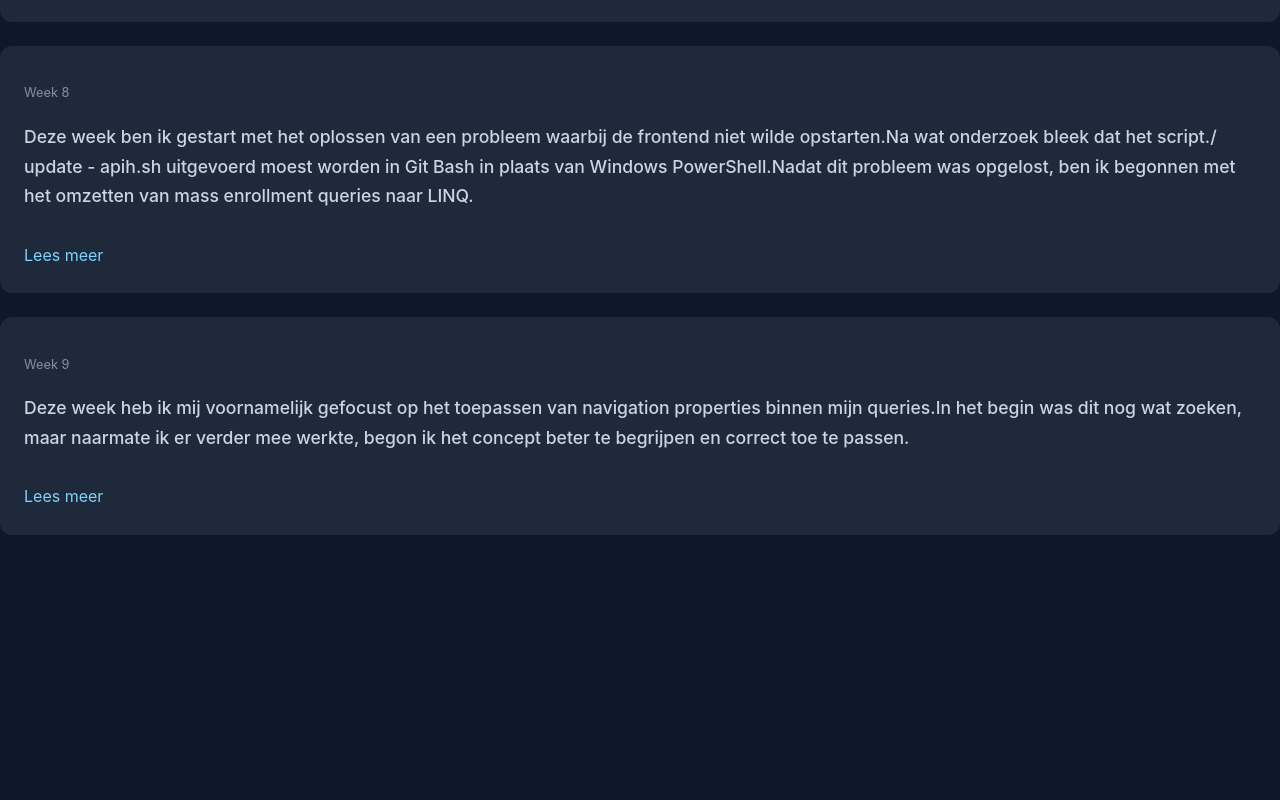
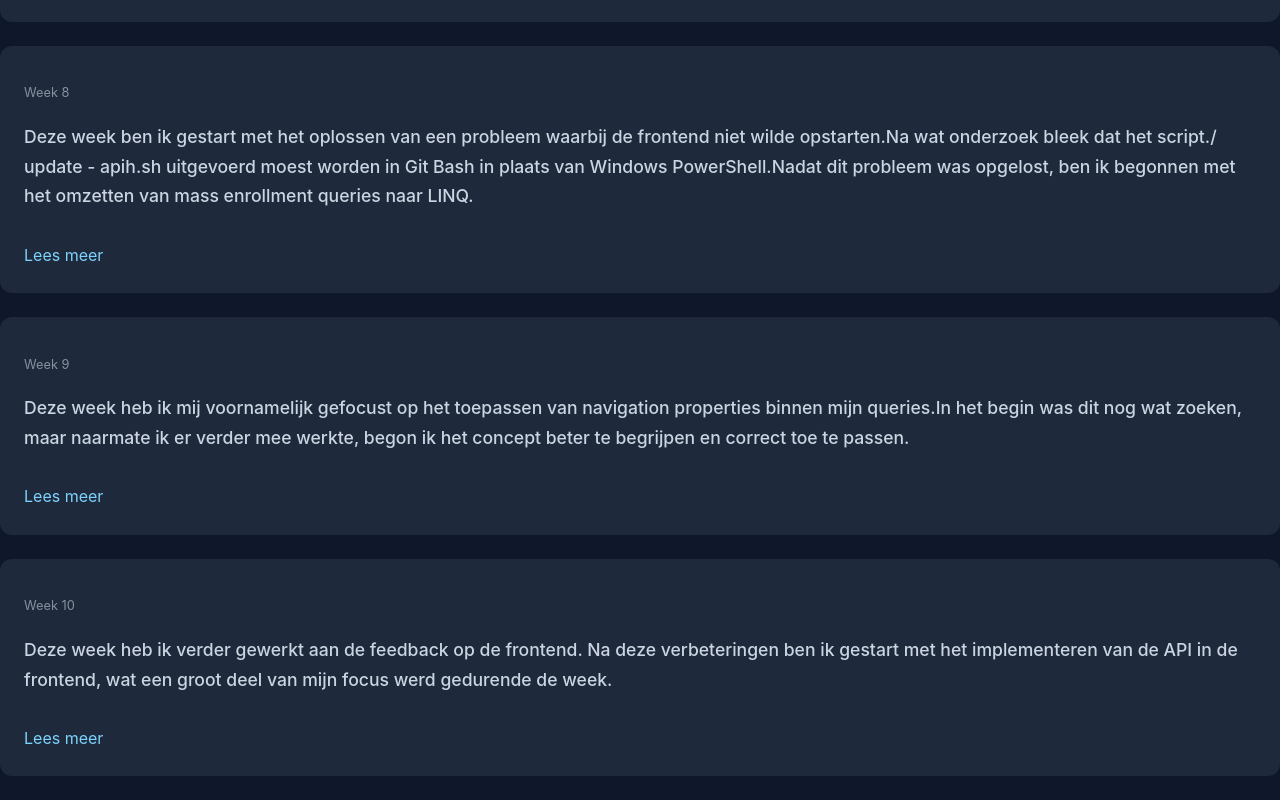
Before and after one commit to ExanFabry/blog-app, an Angular app: page /blog in a window 1280 px wide. Shown: the part 1825-2625 px from the top of the page. Before the commit the page ends 2384 px from the top, so only its background shows below. Built offline with nearby package versions, Linux system fonts and the light colour scheme.

Commit message:
Add blog post

```diff
--- a/src/app/blog-posts-array.ts
+++ b/src/app/blog-posts-array.ts
@@ -79,5 +79,12 @@ export let blogPosts = [
             "De dagen nadien heb ik verder gewerkt aan deze feedback.Tijdens een vergadering kreeg ik ook nuttig advies over hoe ik een update in mijn repository efficiënter kon schrijven, waardoor ik een bestaande functie heb kunnen vereenvoudigen en inkorten.",
             "Op 3 april had ik een vrije dag."
         ]
+    ],
+    [
+        [
+            "Deze week heb ik verder gewerkt aan de feedback op de frontend. Na deze verbeteringen ben ik gestart met het implementeren van de API in de frontend, wat een groot deel van mijn focus werd gedurende de week.",
+            "In de daaropvolgende dagen heb ik deze implementatie verder uitgewerkt en stapsgewijs uitgebreid. Dit proces hielp mij om een beter inzicht te krijgen in de koppeling tussen frontend en backend.",
+            "Later in de week kreeg ik opnieuw feedback op de backend. Deze feedback heb ik grondig verwerkt en uiteindelijk volledig geïmplementeerd tegen het einde van de week."
+        ]
     ]
 ]
```
